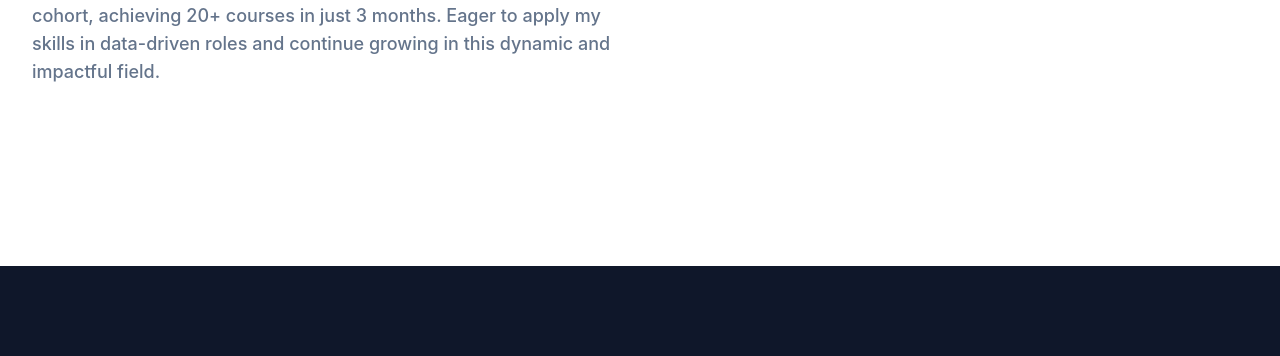
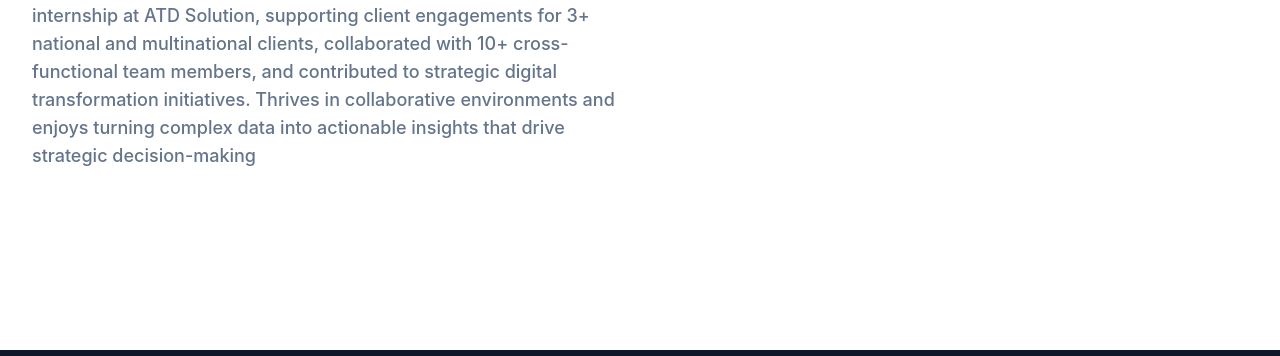
Before and after one commit to ariiqalfajri/website-portofolio, a website with bundled scripts: page pages/about.html in a window 1280 px wide. Shown: the part 298-654 px from the top of the page. Built offline with nearby package versions, Linux system fonts and the light colour scheme.

Commit message:
revise about

```diff
--- a/pages/about.html
+++ b/pages/about.html
@@ -73,10 +73,12 @@
                 <div class="w-full px-4 mb-10 lg:w-1/2"> <!--about me section-->
                     <h4 class="font-bold uppercase text-primary text-lg mb-3">About me</h4>
                     <h2 class="font-bold text-dark text-3xl mb-5 max-w-md lg:text-4xl">I am Ariiq,</h2>
-                    <p class="font-medium text-base text-secondary max-w-wl lg:text-lg mb-3">a passionate data
-                        enthusiast with 3+ years of self-learning data and leadership roles. Recently completed the
-                        Bangkit Machine Learning cohort, achieving 20+ courses in just 3 months. Eager to apply my
-                        skills in data-driven roles and continue growing in this dynamic and impactful field.</p>
+                    <p class="font-medium text-base text-secondary max-w-wl lg:text-lg mb-3">a data-driven problem
+                        solver with Physics background and real-world exposure in IT consulting. Recently served in a
+                        high-impact internship at ATD Solution, supporting client engagements for 3+ national and
+                        multinational clients, collaborated with 10+ cross-functional team members, and contributed to
+                        strategic digital transformation initiatives. Thrives in collaborative environments and enjoys
+                        turning complex data into actionable insights that drive strategic decision-making</p>
                 </div>
                 <div class="w-full px-4 lg:w-1/2"> <!-- connect account section-->
                     <h3 class="font-semibold text-dark text-2xl mb-4 lg:text-3xl lg:pt-10">Lets connect!</h3>
```
Also changed, not shown: index.html (+3 -4 lines).
